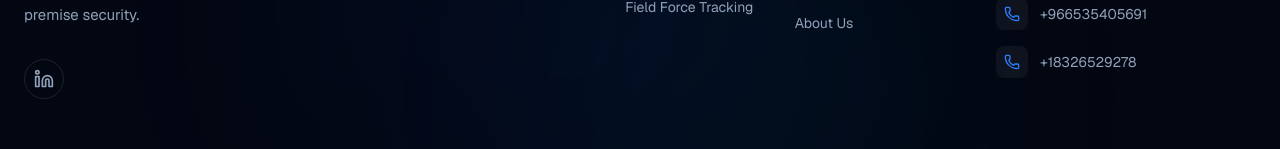
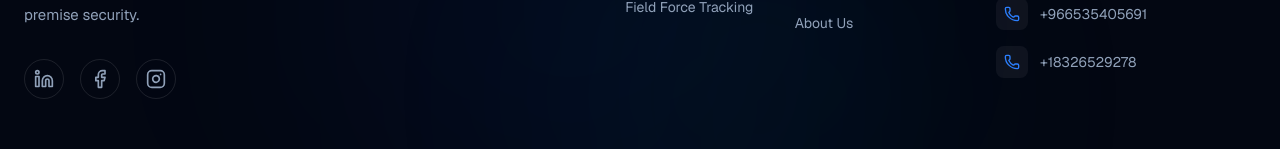
Before and after one commit to malik9594/mapifyit-web, a Next.js app: page /faqs in a window 1280 px wide. Shown: the part 2925-3074 px from the top of the page. Built offline with nearby package versions, Linux system fonts and the light colour scheme.

Commit message:
Social Media icon added

```diff
--- a/components/Footer.tsx
+++ b/components/Footer.tsx
@@ -17,8 +17,8 @@ export default function Footer() {
     const socialLinks = [
         // { icon: Twitter, href: "#", label: "Twitter" },
         { icon: Linkedin, href: "https://linkedin.com/company/mapifyit", label: "LinkedIn" },
-        // { icon: Facebook, href: "#", label: "Facebook" },
-        // { icon: Instagram, href: "#", label: "Instagram" },
+        { icon: Facebook, href: "https://www.facebook.com/share/1BUY6FUDwd/?mibextid=wwXIfr", label: "Facebook" },
+        { icon: Instagram, href: "https://www.instagram.com/mapifyit_?igsh=NjZ2aGN2M214Nnk=", label: "Instagram" },
         // { icon: Github, href: "#", label: "GitHub" },
     ];
 
@@ -66,6 +66,7 @@ export default function Footer() {
                                 <a
                                     key={social.label}
                                     href={social.href}
+                                    target='_blank'
                                     className="w-10 h-10 rounded-full border border-white/10 flex items-center justify-center text-slate-400 hover:text-white hover:border-blue-500/50 hover:bg-blue-500/10 transition-all duration-300 group"
                                     aria-label={social.label}
                                 >
```
